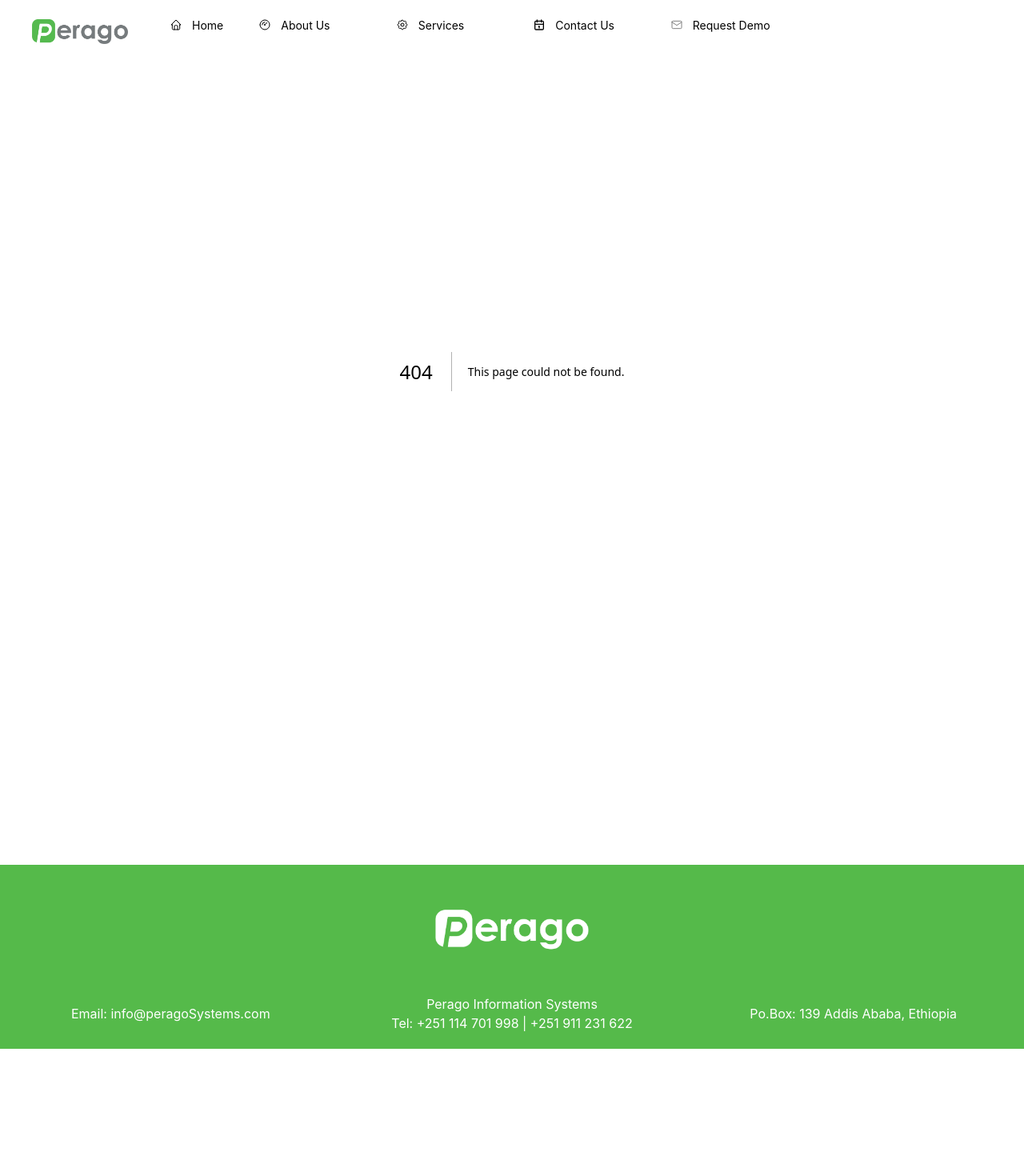
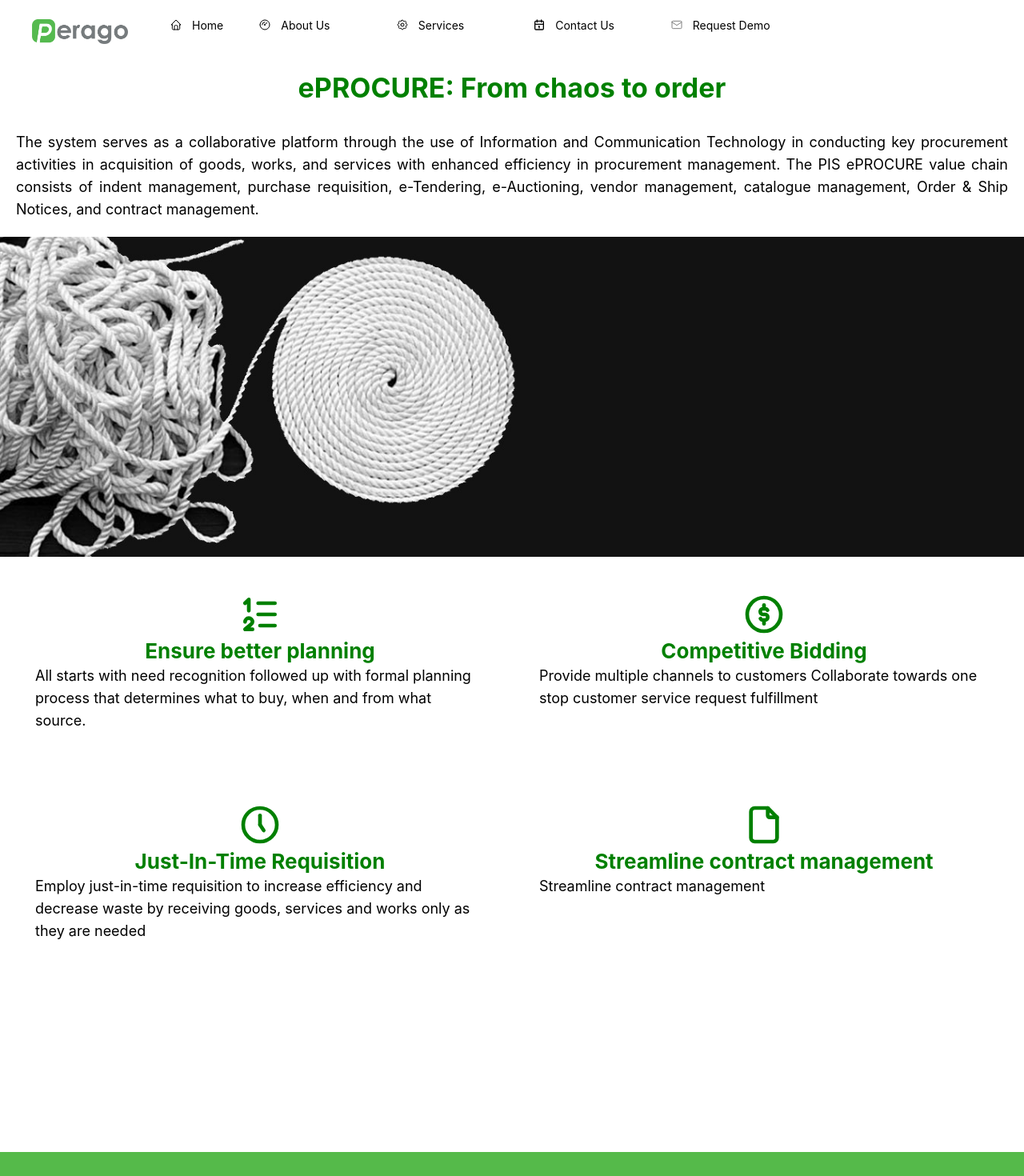
Before and after one commit to lensbelete/perago-systems, a Next.js app: page /eProcure in a window 1280 px wide. Before the commit this address had no page. Shown: the top 1470 px of the page at 80% size. Before the commit the page ends 1311 px from the top, so only its background shows below. Built offline with nearby package versions, Linux system fonts and the light colour scheme.

Commit message:
added procerement detail

```diff
--- /dev/null
+++ b/src/app/(homePageDetails)/eProcure/page.tsx
@@ -0,0 +1,101 @@
+import { Title, Text, Flex, Box } from '@mantine/core'
+import Image from 'next/image';
+import React from 'react'
+import hero from "../../../assets/hero2.jpg"
+import { IconClockHour5, IconFile, IconHeadphones, IconListNumbers, IconMessage, IconMessageDots, IconPremiumRights, IconTrendingUp, IconUsers } from '@tabler/icons-react';
+const page = () => {
+  return (
+    <div>
+        <Title   order={1}
+          mb="sm"
+          style={{ color: "green" }} className="pt-6 text-center">
+           ePROCURE: From chaos to order</Title>
+
+          <Text className='p-5 text-justify text-lg'> The system serves as a collaborative
+          platform through the use of Information and Communication Technology in conducting
+          key procurement activities in acquisition of goods, works, and services with enhanced
+           efficiency in procurement management. The PIS ePROCURE value chain consists of indent
+           management, purchase requisition, e-Tendering, e-Auctioning, vendor management,
+            catalogue management, Order & Ship Notices, and contract management.
+             </Text>
+
+             <Image
+             alt="eprocure logo"
+             src={hero}
+             className='w-screen'
+             />
+
+            <Flex
+                direction={{ base: 'column', sm: 'row' }}
+                gap={{ base: 'sm', sm: 'lg' }}
+                justify={{ sm: 'center' }}
+                className="p-5"
+            >
+
+                <Box style={{ maxWidth: "100%", width: "100%"}} className='p-6'>
+                <div className='flex justify-center'>
+                    <IconListNumbers size={56} color='green'/>
+                </div>
+                <Title order={2} style={{color: "green"}} className='text-center'>Ensure better planning</Title>
+
+
+                        <Text className='text-lg'>All starts with need recognition
+                            followed up with formal planning process that determines what to buy, when and from what source.
+                        </Text>
+
+                </Box>
+                <Box style={{ maxWidth: "100%", width: "100%" }} className='p-6'>
+                <div className='flex justify-center'>
+                <IconPremiumRights size={56} color='green'/>
+                    </div>
+
+                            <Title order={2} style={{color:"green"}} className='text-center'>Competitive Bidding</Title>
+                            <Text className='text-lg'>Provide multiple channels to customers
+                                Collaborate towards one stop customer
+                                service request fulfillment</Text>
+
+                </Box>
+
+
+
+
+                </Flex>
+                <Flex
+                direction={{ base: 'column', sm: 'row' }}
+                gap={{ base: 'sm', sm: 'lg' }}
+                justify={{ sm: 'center' }}
+                className="p-5"
+            >
+                    <Box style={{ maxWidth: "100%", width: "100%" }} className='p-6'>
+                    <div className='flex justify-center'>
+                    <IconClockHour5 size={56} color='green'/>
+                    </div>
+
+
+                            <Title order={2} style={{color:"green"}} className='text-center'>Just-In-Time Requisition</Title>
+                            <Text className='text-lg'>Employ just-in-time requisition to increase efficiency
+                                 and decrease waste by receiving goods, services and works
+                                 only as they are needed</Text>
+
+                    </Box>
+                    <Box style={{ maxWidth: "100%", width: "100%" }} className='p-6'>
+                    <div className='flex justify-center'>
+                    <IconFile size={56} color='green'/> </div>
+
+
+                        <Title order={2} style={{color:"green"}} className='text-center'>Streamline contract management</Title>
+                        <Text className='text-lg'>Streamline contract management</Text>
+
+                    </Box>
+
+
+
+                </Flex>
+
+
+
+    </div>
+  )
+}
+
+export default page
--- a/src/app/page.tsx
+++ b/src/app/page.tsx
@@ -144,7 +144,8 @@
               </p>
 
                 <Group>
-                  <Button color="gray" >View Details</Button>
+                  <a href="/eProcure"><Button color="gray" >View Details</Button></a>
+
                   <a href="/requestDemo"><Button color="green">Request Demo</Button></a>
                 </Group>
            </Box>
```
